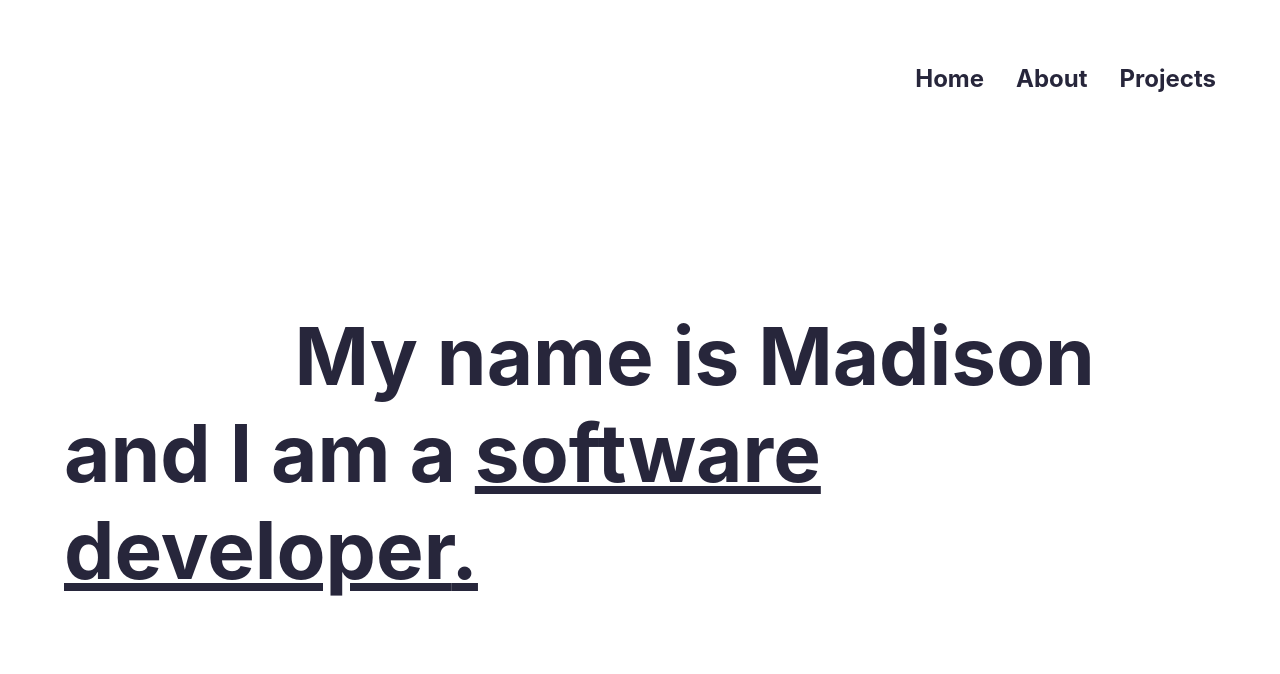
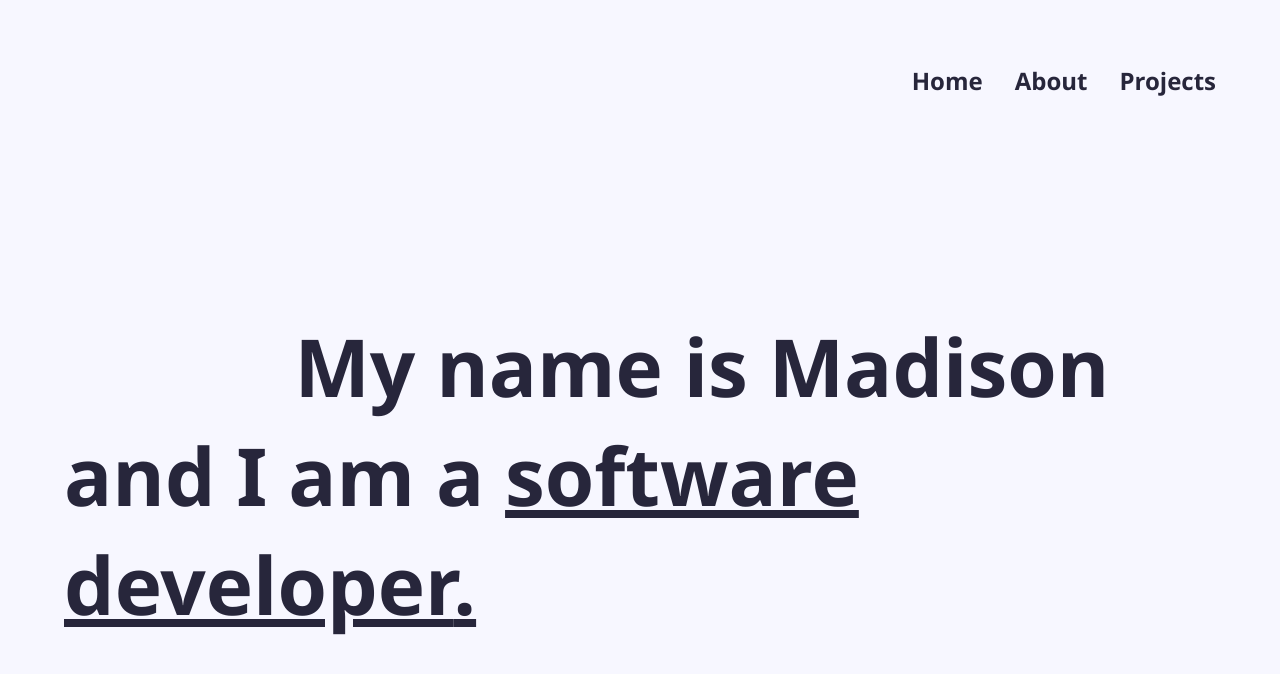
Before and after one commit to madisonlowe/mySiteReact, a React app: page / in a window 1280 px wide. Built offline with nearby package versions, Linux system fonts and the light colour scheme.

Commit message:
Colours updated.

```diff
--- a/package.json
+++ b/package.json
@@ -19,7 +19,7 @@
     "test": "react-scripts test",
     "eject": "react-scripts eject",
     "predeploy": "npm run build",
-    "deploy": "gh-pages -b gh-pages -d build"
+    "deploy": "gh-pages -d build"
   },
   "eslintConfig": {
     "extends": [
--- a/src/Components/App/App.css
+++ b/src/Components/App/App.css
@@ -45,7 +45,6 @@ a:hover {
 
 .App {
   padding: 5%;
-  color: var(--main-dark);
   min-height: 100%;
 }
 
--- a/src/Components/ProjectCard/ProjectCard.css
+++ b/src/Components/ProjectCard/ProjectCard.css
@@ -1,6 +1,5 @@
 .card-div {
   border: 1px solid var(--main-dark);
-  background: #fff;
   min-width: 300px;
   max-width: 400px;
   display: grid;
@@ -14,7 +13,6 @@
 }
 
 .card-desc {
-  color: var(--main-dark);
   overflow: scroll;
   margin: 0;
   padding: 0% 5%;
--- a/src/index.css
+++ b/src/index.css
@@ -1,11 +1,8 @@
 @import url("https://fonts.googleapis.com/css2?family=Spectral:ital,wght@0,400;0,700;1,400&display=swap");
 @import url("https://fonts.googleapis.com/css2?family=IBM+Plex+Sans:ital,wght@0,400;0,700;1,400&display=swap");
 
-/* font-family: 'IBM Plex Sans', sans-serif; */
-/* font-family: 'Spectral', serif; */
-
 :root {
-  --main-light: #fcfbf3;
+  --main-light: #f7f7ff;
   --main-dark: #27263b;
   --accent-one: #3d9f94;
   --accent-two: #e1aa41;
@@ -15,14 +12,19 @@
 
 body {
   margin: 0;
-  font-family: -apple-system, BlinkMacSystemFont, "Segoe UI", "Roboto", "Oxygen",
+  font-family: "Segoe UI", -apple-system, BlinkMacSystemFont, "Roboto", "Oxygen",
     "Ubuntu", "Cantarell", "Fira Sans", "Droid Sans", "Helvetica Neue",
     sans-serif;
   -webkit-font-smoothing: antialiased;
   -moz-osx-font-smoothing: grayscale;
+  color: var(--main-dark);
 }
 
 code {
   font-family: source-code-pro, Menlo, Monaco, Consolas, "Courier New",
     monospace;
 }
+
+html {
+  background: var(--main-light);
+}
```
